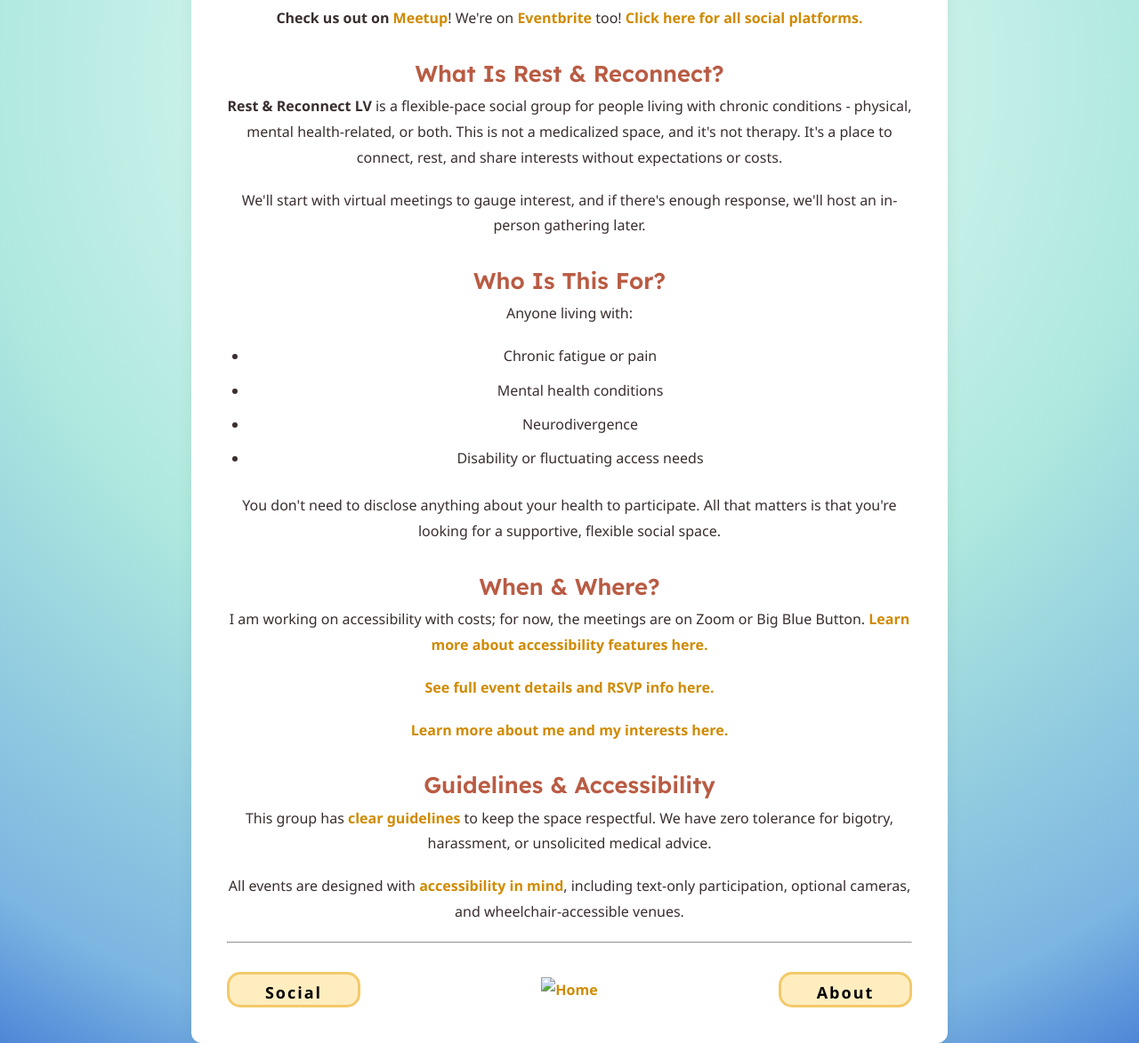
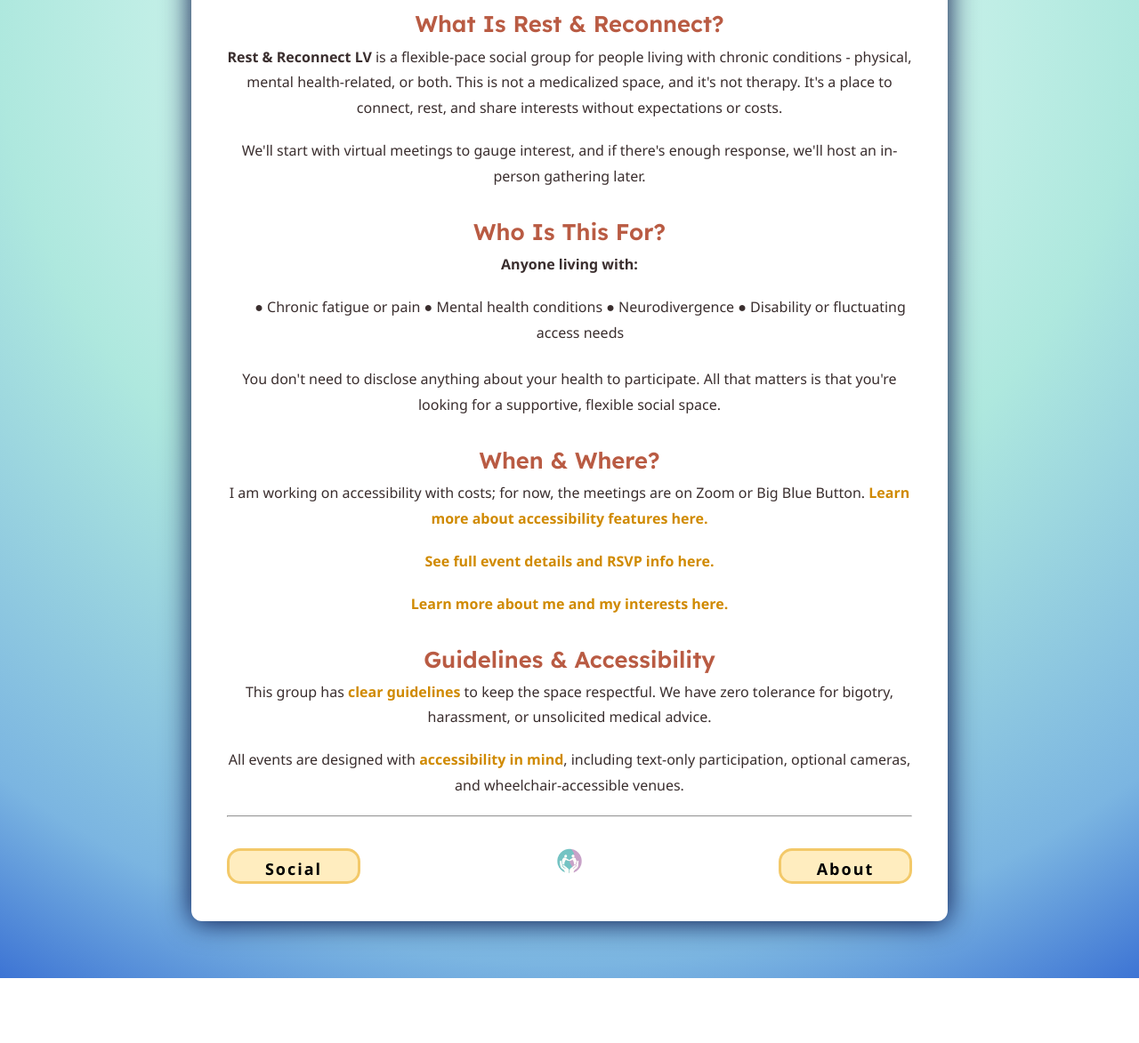
Before and after one commit to rest-reconnect-LV/RR-LV-web, a plain HTML site: page index.html in a window 1280 px wide. Shown: the part 1074-2247 px from the top of the page at 89% size. After the commit the page ends 2174 px from the top, so only its background shows below. Drawn offline with Linux system fonts and the light colour scheme; files whose address does not match are found by name.

Commit message:
Style-Edits CSS
Signed-off-by: Rest & Reconnect LV <rest-and-reconnect-social@proton.me>

```diff
--- a/index.html
+++ b/index.html
@@ -9,7 +9,6 @@
     <link rel="stylesheet" href="style.css">
     <link rel="icon" type="image/png" href="favicon.png">
 
-    <!-- Favicon created by aniloflex from flaticon.com; https://www.flaticon.com/authors/anilofex. -->
 </head>
 <body>
     <main>
@@ -34,7 +33,7 @@
     <div class="section">
   <h2>Upcoming Event</h2>
 
-<section class="section">
+<section>
  <!-- <h3>BLANK SUBHEADING</h3> -->
     <p>
         <strong>Rest & Retreat | Centennial Hills Park Relax Meetup</strong>
@@ -70,12 +69,12 @@
 
         <section>
             <h2>Who Is This For?</h2>
-            <p>Anyone living with:</p>
+            <p><strong>Anyone living with:</strong></p>
             <ul>
-                <li>Chronic fatigue or pain</li>
-                <li>Mental health conditions</li>
-                <li>Neurodivergence</li>
-                <li>Disability or fluctuating access needs</li>
+               ● Chronic fatigue or pain
+               ● Mental health conditions
+               ● Neurodivergence
+              ● Disability or fluctuating access needs
             </ul>
             <p>You don't need to disclose anything about your health to participate. All that matters is that you're looking for a supportive, flexible social space.</p>
         </section>
@@ -105,7 +104,7 @@
       </a>
 
       <a href="index.html" class="footer-home">
-        <img src="images/favicon.png" alt="Home">
+        <img src="favicon.png" alt="Home">
       </a>
 
       <a href="about.html" class="button footer-btn">
--- a/style.css
+++ b/style.css
@@ -27,6 +27,7 @@ main {
   border-radius: 12px;
   padding: 2.5rem;
   box-shadow: 0 4px 18px rgba(0,0,0,0.06);
+  filter: drop-shadow(0 0 1rem #07114b);
 }
 
 /* --- DELETE --- */
```
